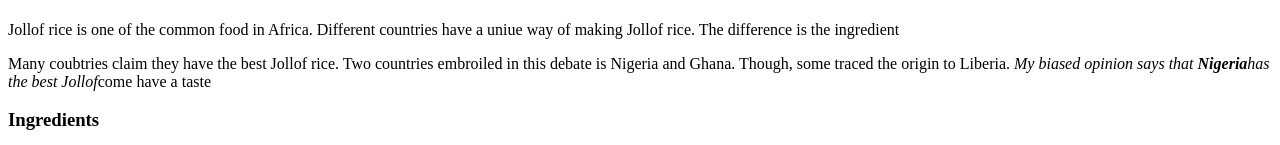
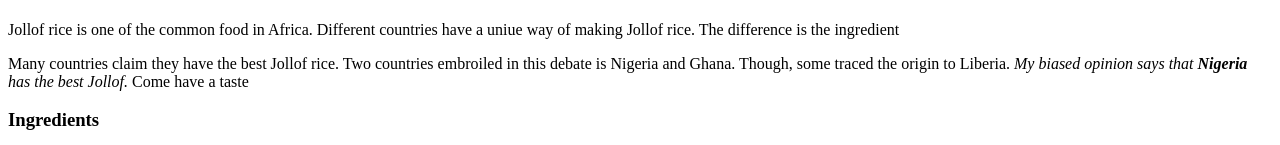
Before and after one commit to VictorKVA/odin-recipes, a plain HTML site: page index.html in a window 1280 px wide. Shown: the part 655-800 px from the top of the page. Drawn offline with Linux system fonts and the light colour scheme.

Commit message:
correct typos on Index

```diff
--- a/index.html
+++ b/index.html
@@ -10,7 +10,7 @@
         <img src="jollof.jpg">
         <h1>Description</h1>
         <p>Jollof rice is one of the common food in Africa. Different countries have a uniue way of making Jollof rice. The difference is the ingredient</p>
-        <p>Many coubtries claim they have the best Jollof rice. Two countries embroiled in this debate is Nigeria and Ghana. Though, some traced the origin to Liberia. <em>My biased opinion says that <strong>Nigeria</strong>has the best Jollof</em>come have a taste</p>
+        <p>Many countries claim they have the best Jollof rice. Two countries embroiled in this debate is Nigeria and Ghana. Though, some traced the origin to Liberia. <em>My biased opinion says that <strong> Nigeria</strong> has the best Jollof.</em> Come have a taste</p>
         <h3>Ingredients</h3>
 
     </body>
```
